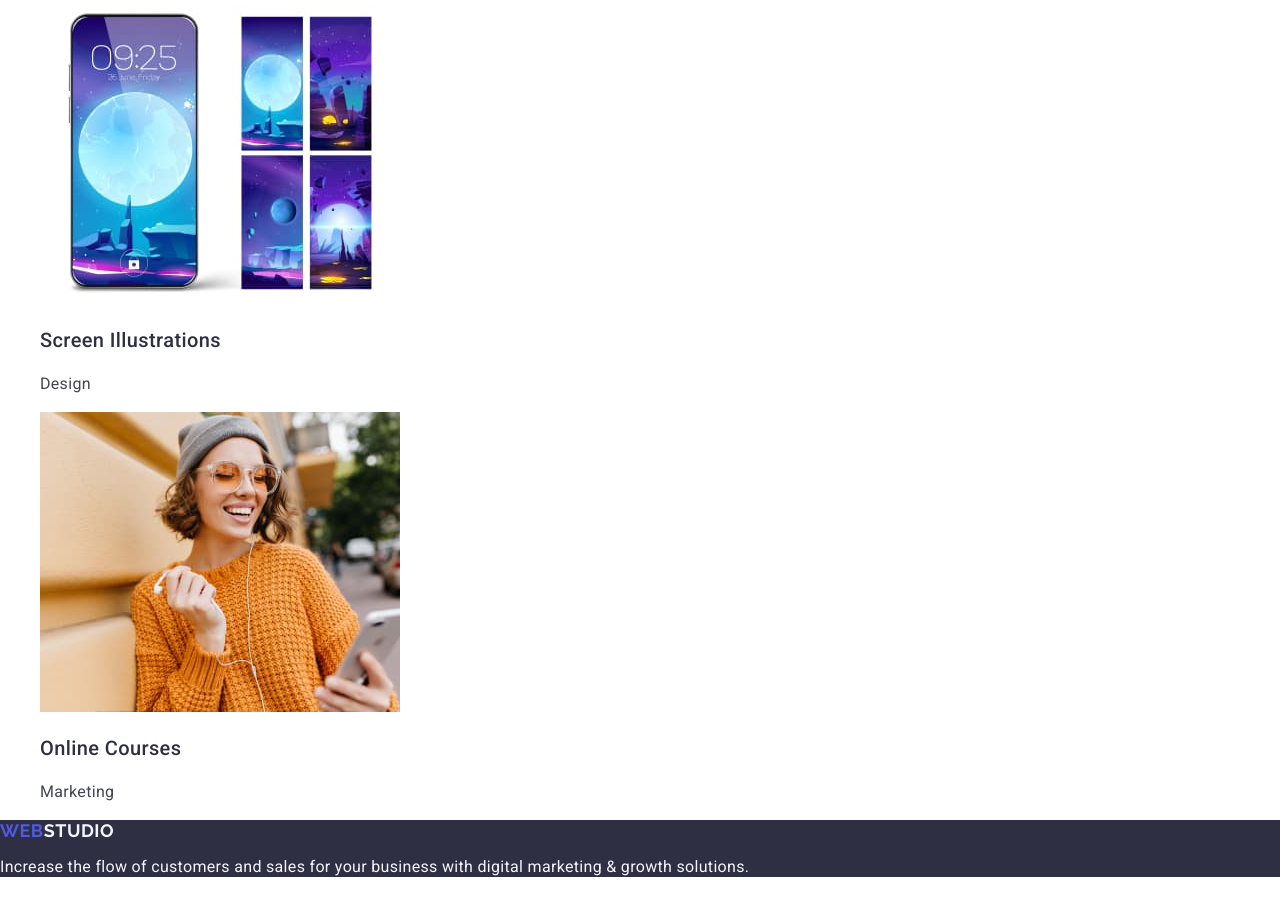
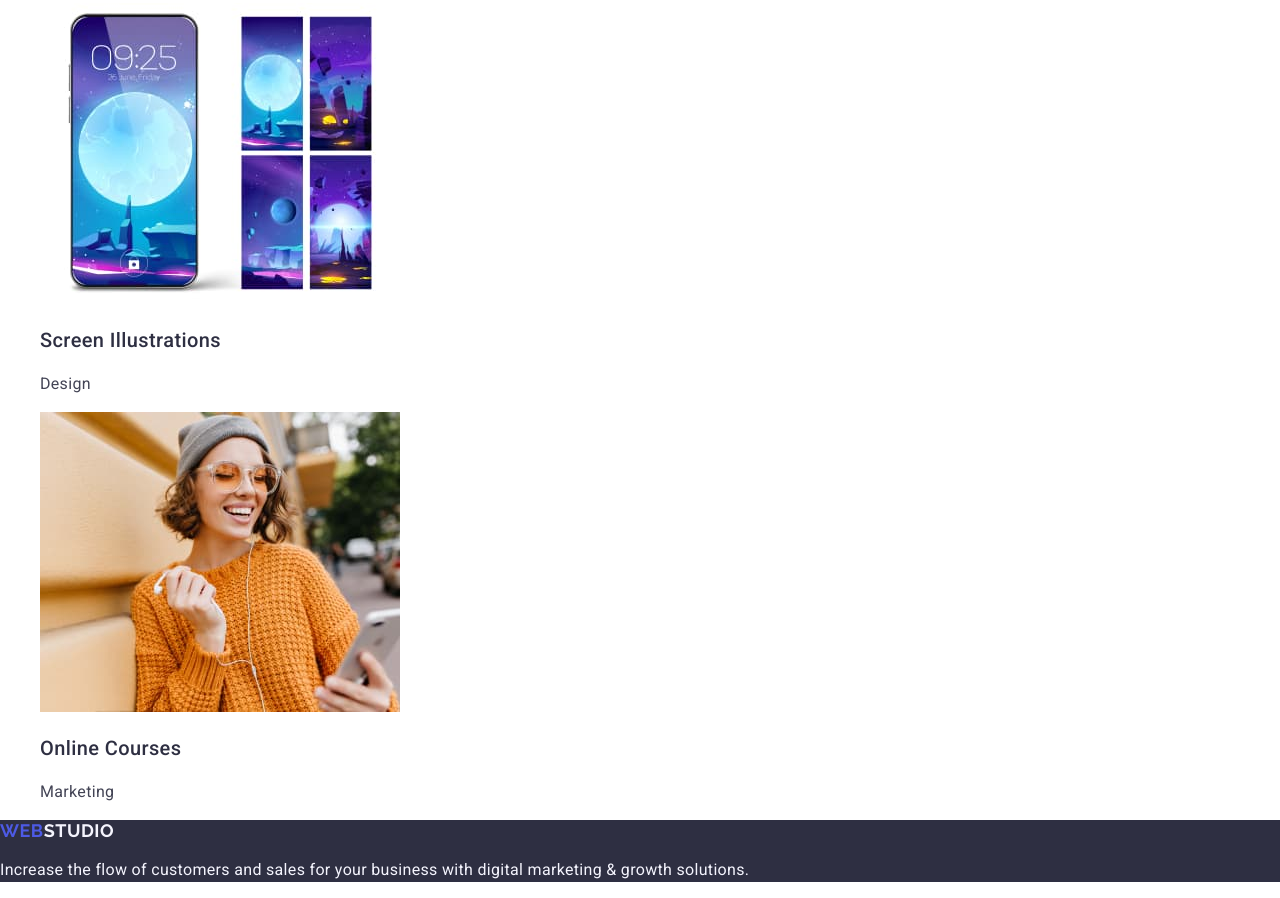
Before and after one commit to rin-rin-tr/goit-markup-hw-02, a plain HTML site: page index.html in a window 1280 px wide. Shown: the part 4043-4941 px from the top of the page. Drawn offline with nearby package versions, Linux system fonts and the light colour scheme.

Commit message:
paragraf

```diff
--- a/css/styles.css
+++ b/css/styles.css
@@ -165,7 +165,7 @@ body {
 }
 .footer-paragraf {
   font-size: 16px;
-  line-height: 1.17; /* 150% */
+  line-height: 1.5;
   letter-spacing: 0.02em;
   color: #f4f4fd;
 }
```
